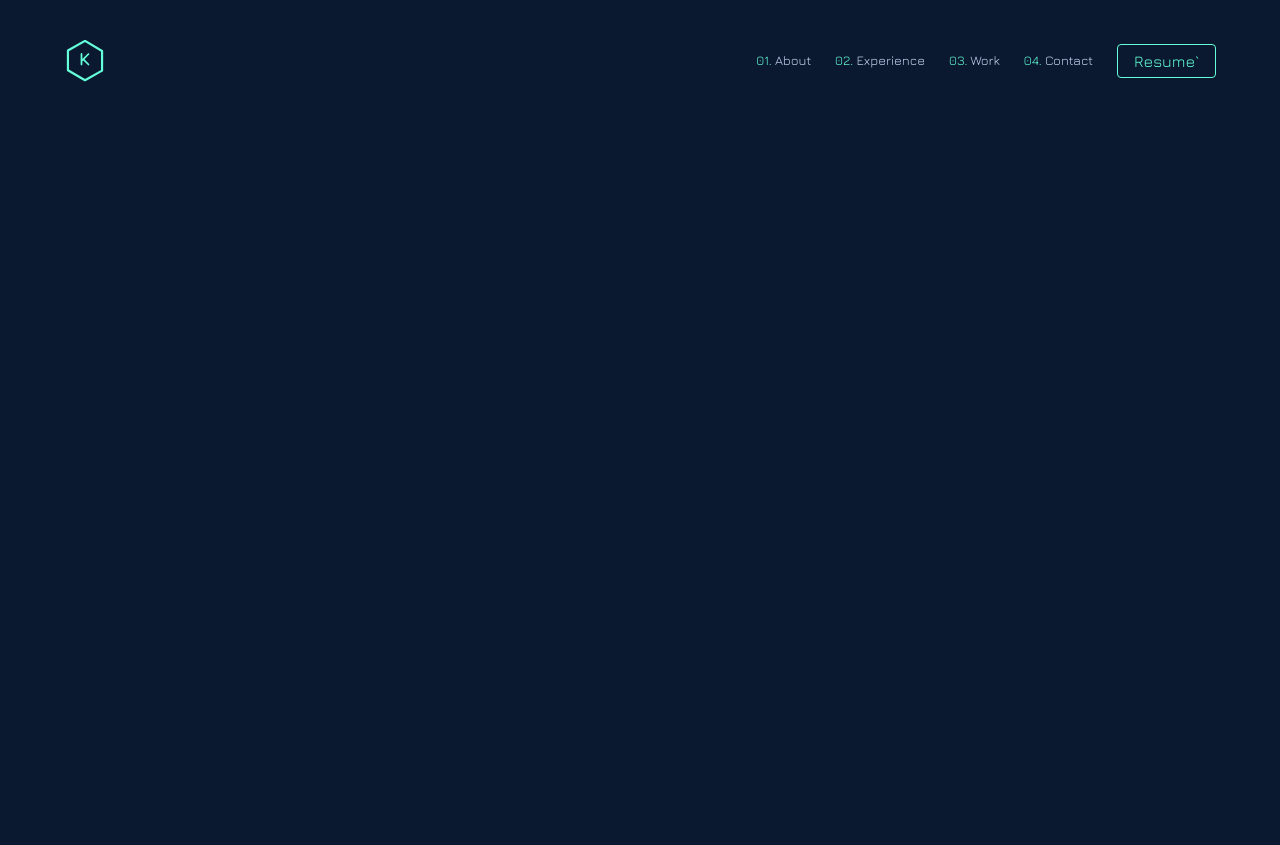
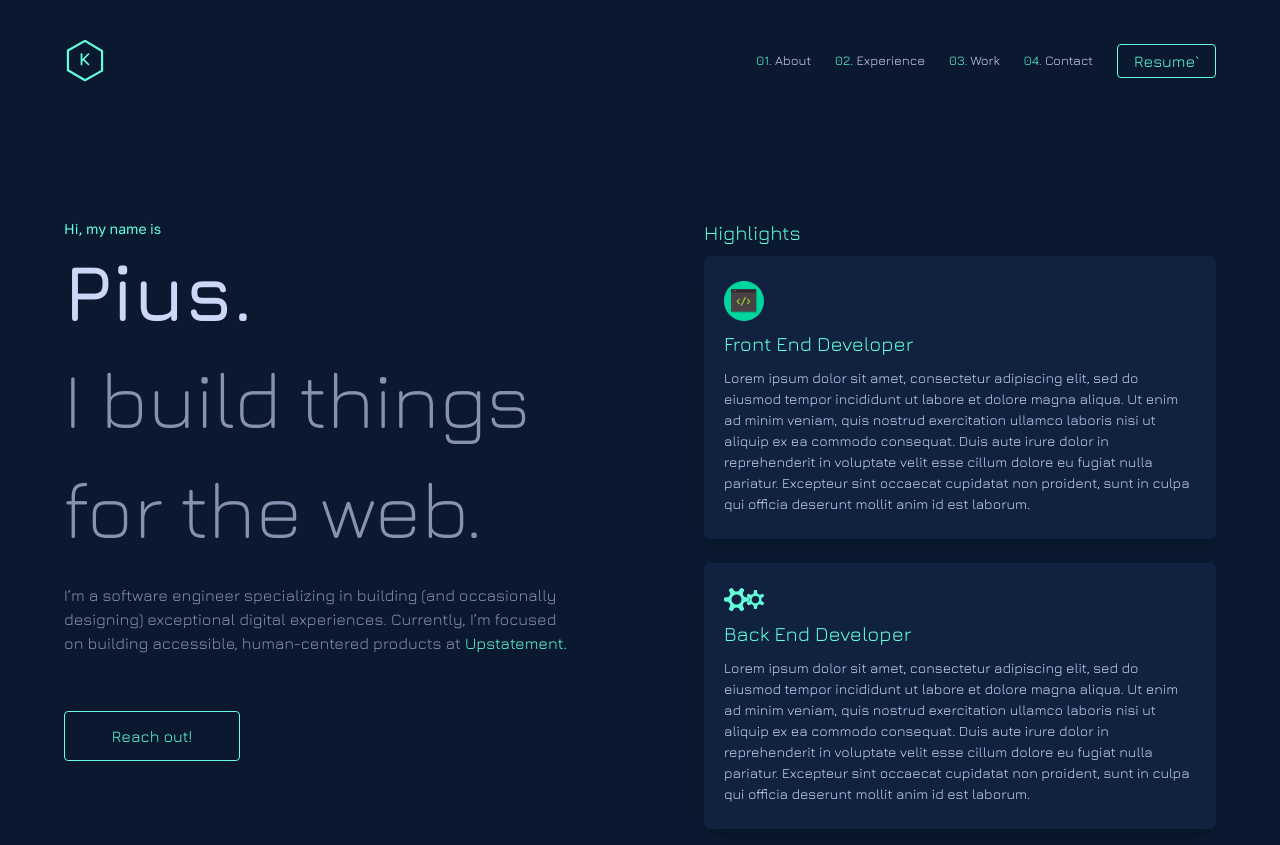
Before and after one commit to PiusKariuki/portfolio, a Vue app: page / in a window 1280 px wide. Before the commit the page ends 800 px from the top, so only its background shows below. Built offline with nearby package versions, Linux system fonts and the light colour scheme.

Commit message:
Feature: highlights

```diff
--- a/index.html
+++ b/index.html
@@ -7,6 +7,9 @@
       <link rel="preconnect" href="https://fonts.googleapis.com">
       <link rel="preconnect" href="https://fonts.gstatic.com" crossorigin>
       <link href="https://fonts.googleapis.com/css2?family=Jura:wght@300;400;500;600;700&display=swap" rel="stylesheet">
+      <link
+              href="https://fonts.googleapis.com/css2?family=Golos+Text:wght@400;500;600;700;800;900&display=swap"
+            rel="stylesheet">
     <title>Kariuki</title>
   </head>
   <body>
--- a/src/modules/Portfolio/components/Hero/HeroSection.vue
+++ b/src/modules/Portfolio/components/Hero/HeroSection.vue
@@ -1,18 +1,25 @@
 <template>
-  <div class="content-container flex flex-col">
-    <div
-
-        class="w-7/12 h-96 bg-cover  rounded-b-full rotate-45 rounded-b-full bg-orange-600 fixed -top-[0%]
-        -right-[10%] overflow-clip">
-<!--      <div class="flex w-full h-1/2 ">-->
-        <img
-            alt=""
-             class="absolute bottom-0 -rotate-45 w-[900px]"
-             src="/imgs/kariuki.png">
-<!--      </div>-->
-
-    </div>
+  <div class="content-container flex flex-col pt-32 md:pt-0 gap-2">
+    <p class="font-golos text-green sm">Hi, my name is</p>
+    <p class="text-lightest-slate name font-semibold leading-[1.1]">Pius.</p>
+    <p class="text-slate by-line font-light leading-snug">I build things for the web.</p>
+    <p class="text-slate md mt-3">
+      I’m a software engineer specializing in building (and occasionally designing) exceptional digital
+      experiences. Currently, I’m focused on building accessible, human-centered products at
+      <span class="text-green">Upstatement.</span>
+    </p>
+    <button class="cta mt-12  py-[0.75rem] w-44">Reach out!</button>
   </div>
 </template>
 
 <script setup></script>
+
+<style>
+.name{
+  font-size: clamp(40px, 8vw, 80px);
+}
+
+.by-line{
+  font-size: clamp(40px, 8vw, 80px);
+}
+</style>
--- /dev/null
+++ b/src/modules/Portfolio/components/Highlights/Highlights.vue
@@ -0,0 +1,42 @@
+<template>
+  <div class="content-container flex flex-col gap-2 pt-10 md:pt-0">
+    <p class="text-green xl">Highlights</p>
+    <div class="flex flex-col gap-6">
+      <div
+          v-for="(item, index) in highlights"
+          :key="index"
+           class="flex flex-col w-full shadow-lg px-[20px] py-[25px] rounded-md
+           text-lightest-slate bg-light-navy gap-2">
+        <img :src="item.image" alt="" class="w-10">
+        <p class="xl text-green">{{item.title}}</p>
+        <p class="sm">{{item.description}}</p>
+      </div>
+    </div>
+  </div>
+</template>
+
+<script setup>
+
+const highlights = [
+  {
+    title: "Front End Developer",
+    image: "/imgs/tag.svg",
+    description: "Lorem ipsum dolor sit amet, consectetur adipiscing elit, sed do eiusmod tempor incididunt ut " +
+        "labore " +
+        "et dolore magna aliqua. Ut enim ad minim veniam, quis nostrud exercitation ullamco laboris nisi ut aliquip" +
+        " ex ea commodo consequat. Duis aute irure dolor in reprehenderit in voluptate velit esse cillum dolore eu " +
+        "fugiat nulla pariatur. Excepteur sint occaecat cupidatat non proident, sunt in culpa qui officia deserunt" +
+        " mollit anim id est laborum."
+  },
+  {
+    title: "Back End Developer",
+    image: "/imgs/cog.svg",
+    description: "Lorem ipsum dolor sit amet, consectetur adipiscing elit, sed do eiusmod tempor incididunt ut " +
+        "labore " +
+        "et dolore magna aliqua. Ut enim ad minim veniam, quis nostrud exercitation ullamco laboris nisi ut aliquip" +
+        " ex ea commodo consequat. Duis aute irure dolor in reprehenderit in voluptate velit esse cillum dolore eu " +
+        "fugiat nulla pariatur. Excepteur sint occaecat cupidatat non proident, sunt in culpa qui officia deserunt" +
+        " mollit anim id est laborum."
+  },
+]
+</script>
--- a/src/modules/Portfolio/views/Portfolio.vue
+++ b/src/modules/Portfolio/views/Portfolio.vue
@@ -1,7 +1,11 @@
 <template>
   <navbar @toggleSidebar="state.isSidebarOpen = !state.isSidebarOpen"/>
   <sidebar @toggleSidebar="state.isSidebarOpen = !state.isSidebarOpen" v-if="state.isSidebarOpen"/>
-<!--  <hero-section />-->
+  <div class="flex w-full flex-col md:flex-row md:pt-24">
+    <hero-section />
+    <highlights />
+  </div>
+
 </template>
 
 <script setup>
@@ -9,6 +13,7 @@ import Navbar from "@/shared/components/Navbars/Navbar.vue";
 import Sidebar from "@/shared/components/Sidebars/Sidebar.vue";
 import {reactive} from "vue";
 import HeroSection from "@/modules/Portfolio/components/Hero/HeroSection.vue";
+import Highlights from "@/modules/Portfolio/components/Highlights/Highlights.vue";
 
 const state = reactive({
   isSidebarOpen: false
--- a/tailwind.config.cjs
+++ b/tailwind.config.cjs
@@ -1,3 +1,5 @@
+const defaultTheme = require('tailwindcss/defaultTheme');
+
 /** @type {import('tailwindcss').Config} */
 module.exports = {
   content: [
@@ -21,6 +23,10 @@ module.exports = {
         "green-tint": "rgba(100,255,218,0.1)",
         "pink": "#f57dff",
         "blue": "#57cbff"
+      },
+      fontFamily: {
+        jura: ['"Jura"', ...defaultTheme.fontFamily.sans],
+        golos: ['"Golos Text"', defaultTheme.fontFamily.sans]
       }
     },
   },
```
Also changed, not shown: public/imgs/cog.svg (added), public/imgs/tag.svg (added).
